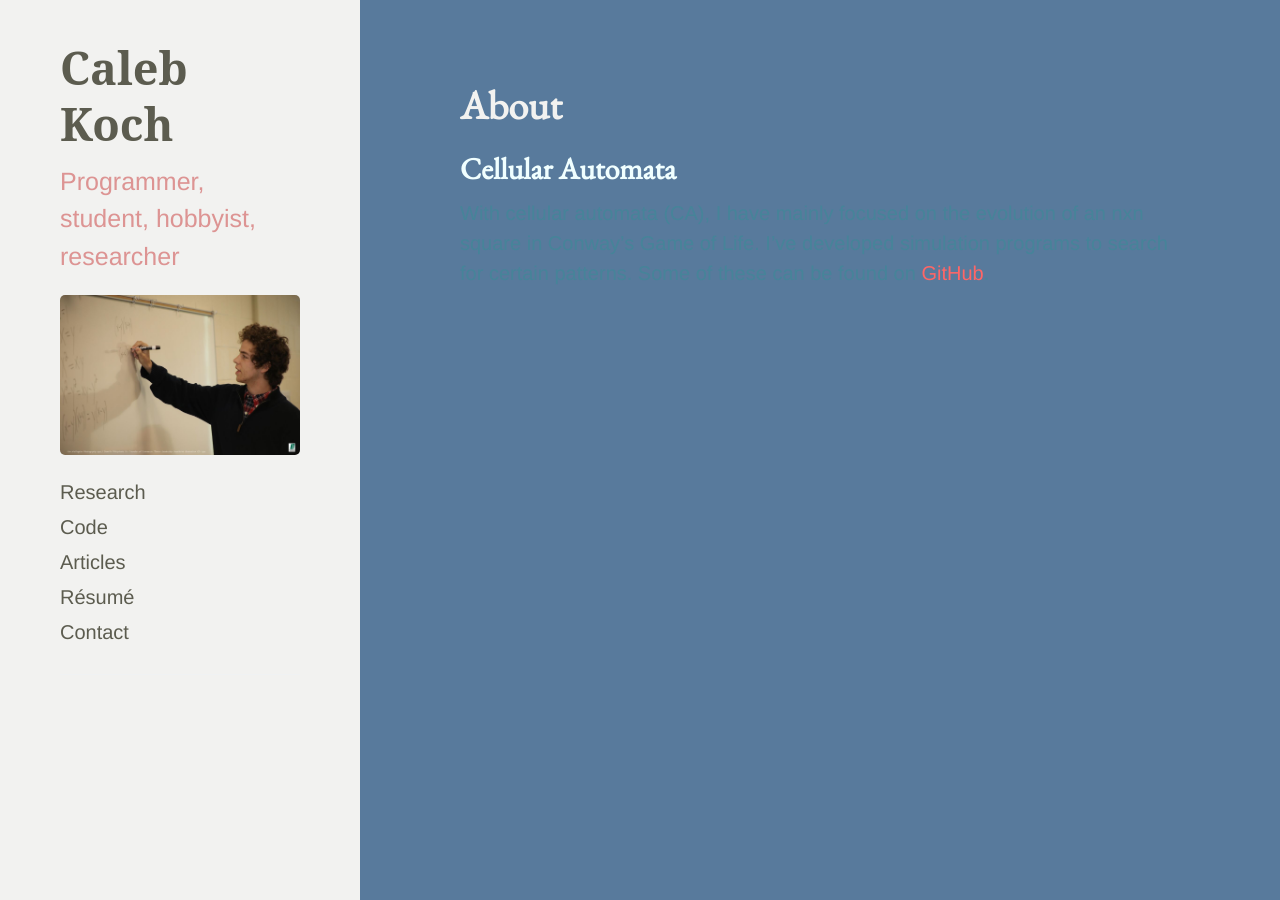
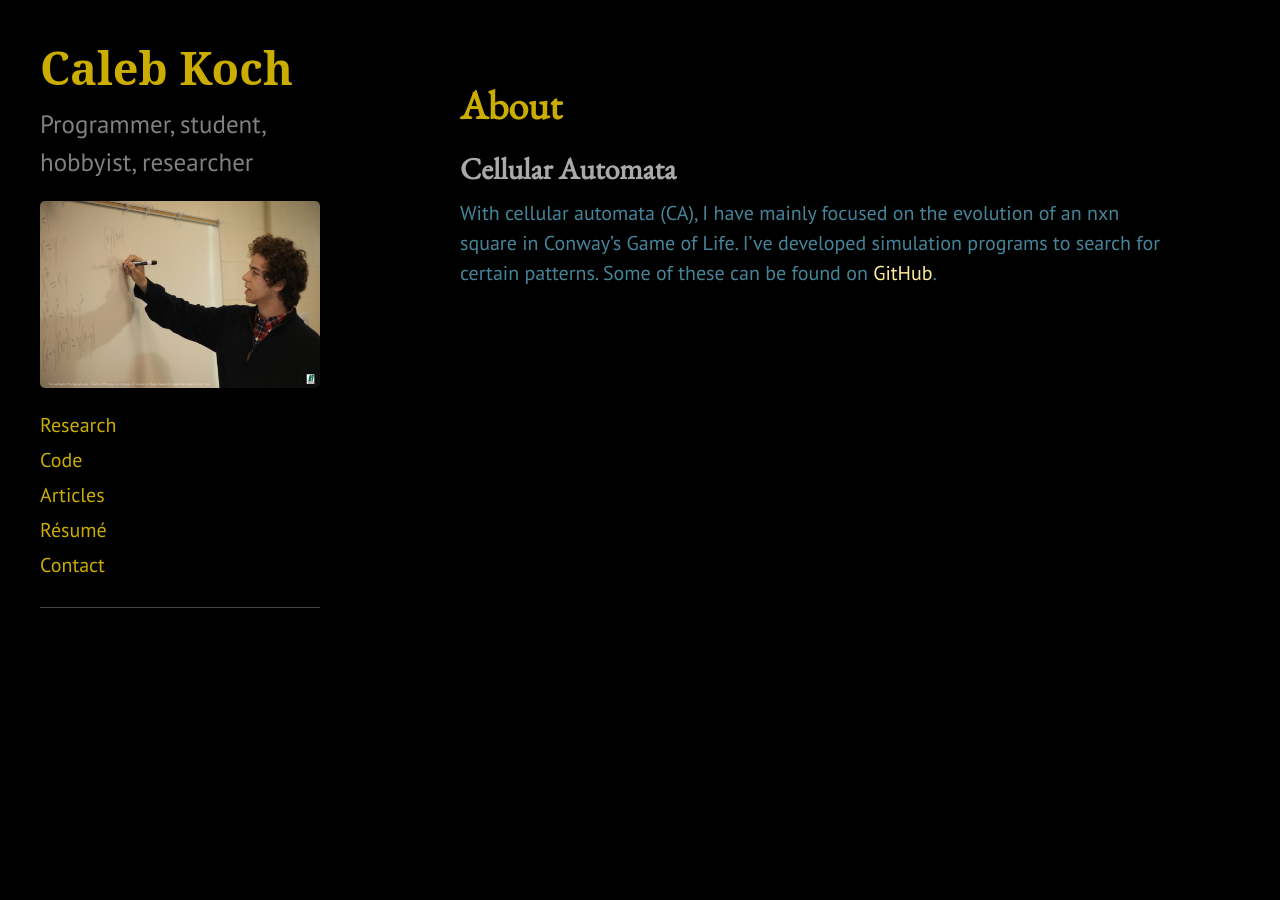
Before and after one commit to cakoch10/cakoch10.github.io, a Jekyll site: the page built from about.md, in a window 1280 px wide. Built offline with Jekyll 4.4.1, drawn with Linux system fonts in a browser that asks for light colours; Markdown is read by kramdown in place of the engine named in the settings.

Commit message:
Update blackdoc.css

```diff
--- a/public/css/blackdoc.css
+++ b/public/css/blackdoc.css
@@ -1,42 +1,27 @@
-/*
- * Contents
- *
- * Global resets
- * Sidebar
- * Container
- * Reverse layout
- * Themes
- * Scrollbar
- */
-
 html {
-  font-family: "Big Caslon", Helvetica, Arial, sans-serif;
+  font-family: "PT Sans", Helvetica, Arial, sans-serif;
 }
 
-<body style=*background-color:blue*>
-
 body {
-  color: #f2f2f0;
-  background-color: #f2f2f0;
+  color: #848482;
+  background-color: #000000;
 }
 
 h1, h2, h3, h4, h5, h6 {
   font-family: 'EB Garamond', serif;
-  color: #F0FFFF;
+  color: #aaa;
 }
-/*This above changes title*/
 
 h1 a, h2 a, h3 a, h4 a, h5 a, h6 a {
   font-family: 'EB Garamond', serif;
-  color: #F0FFFF;
+  color: #50585D;
   font-kerning: auto;
   font-feature-settings: "kern","liga","dlig","hlig","cswh";
   font-synthesis: weight style;
 }
 
-/*This changes link*/
 a {
-  color: #ff6666;
+  color: #ffeb99;
   transition: color ease 0.3s;
 }
 
@@ -46,16 +31,16 @@
 
 .btn {
   display: inline-block;
-  padding: 0.25rem 1rem;
+  padding: .25rem 1rem;
   font-family: "PT Sans", sans-serif;
-  color: #f2f2f0;
+  color: #ebcb8b;
   border: .1rem solid #32343c;
   border-radius: .1rem;
 }
 
 .btn:hover,
 .btn:focus {
-  color: #ebcb8b;
+  color: #26282d;
   background-color: #ebcb8b;
   border-color: #ebcb8b;
 }
@@ -71,18 +56,8 @@
   background-color: #222;
 }
 
-img {
-  max-width: 100%;
-}
-
-IMG.displayed {
-    display: block;
-    margin-left: auto;
-    margin-right: auto
-}
-
 pre {
-  background-color: #f2f2f0;
+  background-color: #222;
 }
 
 pre { white-space: pre; overflow: auto !important; }
@@ -97,7 +72,7 @@
 }
 
 blockquote {
-  color: #f2f2f0;
+  color: #666;
   border-left: .25rem solid #333;
 }
 
@@ -109,12 +84,12 @@
 
 tbody tr:nth-child(odd) td,
 tbody tr:nth-child(odd) th {
-  background-color: #f2f2f0;
+  background-color: #222;
 }
 
 /* Pagination items can be `span`s or `a`s */
 .pagination-item {
-  border: 1px solid #587A9C;
+  border: 1px solid #444;
 }
 
 @media (min-width: 48em) {
@@ -169,9 +144,9 @@
 
 .sidebar {
   text-align: center;
-  padding: 2rem 2rem;
-  color: rgba(200, 54, 54,.5);
-  background-color: #f2f2f0;
+  padding: 2rem 1rem;
+  color: rgba(255,255,255,.5);
+  background-color: #000;
   overflow: auto;
 }
 @media (min-width: 48em) {
@@ -187,15 +162,16 @@
 
 /* Sidebar links */
 .sidebar a {
-  color:#5c5c4f;
+  color: #caad00;
 }
 
 /* About section */
 .sidebar-about h1 {
-  color: #5c5c4f;
+  color: #caad00;
   margin-top: 0;
   font-family: 'Noto Serif', serif;
   font-size: 2.25rem;
+
 }
 
 /* Sidebar nav */
@@ -267,7 +243,7 @@
 .page-title,
 .post-title,
 .post-title a {
-  color: #f2f2f0;
+  color: #caad00;
 }
 
 /*
@@ -307,7 +283,7 @@
 
 /* Red */
 .theme-base-08 .sidebar {
-  background-color: #000;
+  background-color: #ac4142;
 }
 .theme-base-08 .content a,
 .theme-base-08 .related-posts li a:hover {
@@ -316,7 +292,7 @@
 
 /* Orange */
 .theme-base-09 .sidebar {
-  background-color: #000;
+  background-color: #d28445;
 }
 .theme-base-09 .content a,
 .theme-base-09 .related-posts li a:hover {
@@ -325,7 +301,7 @@
 
 /* Yellow */
 .theme-base-0a .sidebar {
-  background-color: #f2f2f0;
+  background-color: #f4bf75;
 }
 .theme-base-0a .content a,
 .theme-base-0a .related-posts li a:hover {
@@ -334,7 +310,7 @@
 
 /* Green */
 .theme-base-0b .sidebar {
-  background-color: #f2f2f0;
+  background-color: #90a959;
 }
 .theme-base-0b .content a,
 .theme-base-0b .related-posts li a:hover {
@@ -352,7 +328,7 @@
 
 /* Blue */
 .theme-base-0d .sidebar {
-  background-color: #f0f5f7;
+  background-color: #6a9fb5;
 }
 .theme-base-0d .content a,
 .theme-base-0d .related-posts li a:hover {
@@ -379,7 +355,7 @@
 
 /* Thin Scrollbar */
 ::-webkit-scrollbar {
-  width: 10px;
+  width: 8px;
 }
 ::-webkit-scrollbar-button {
   width: 8px;
```
